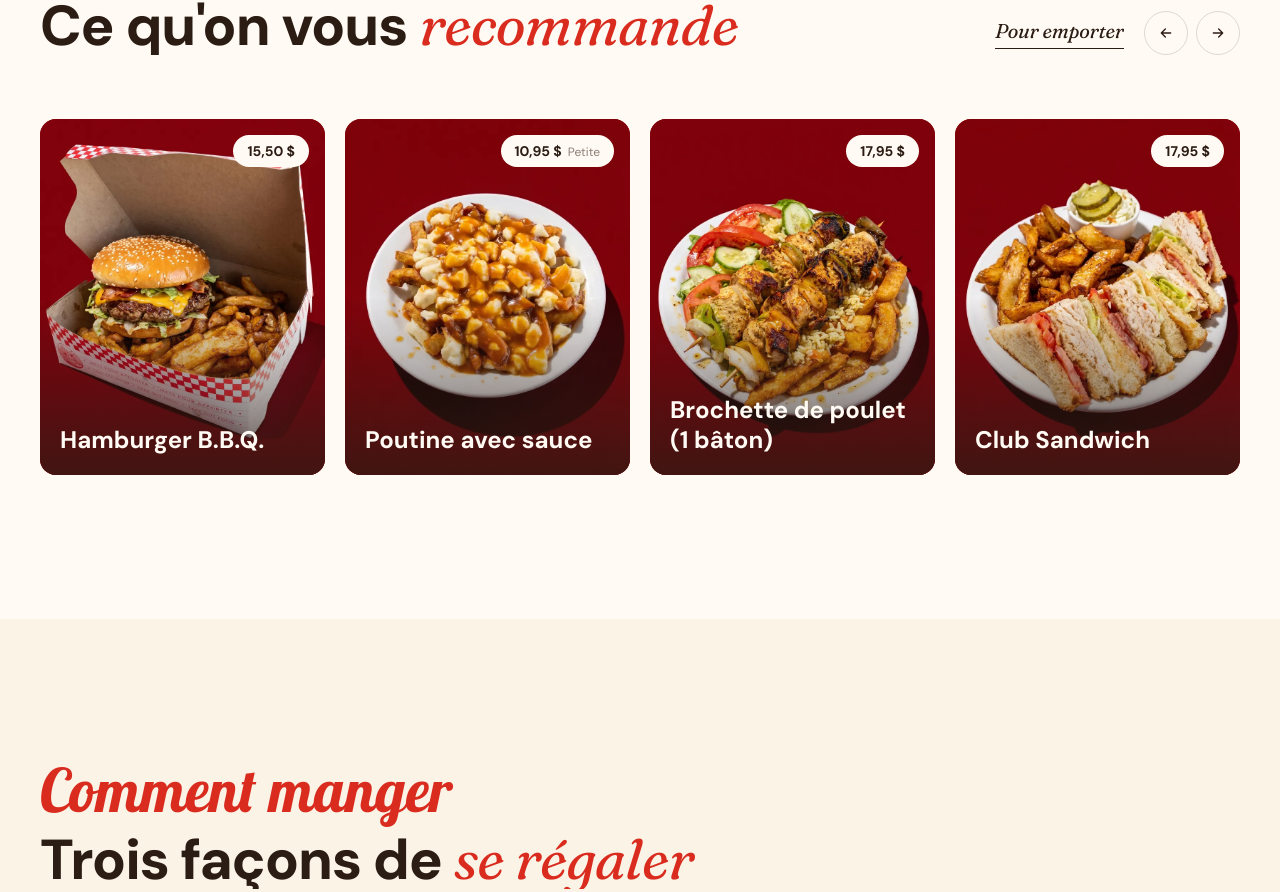
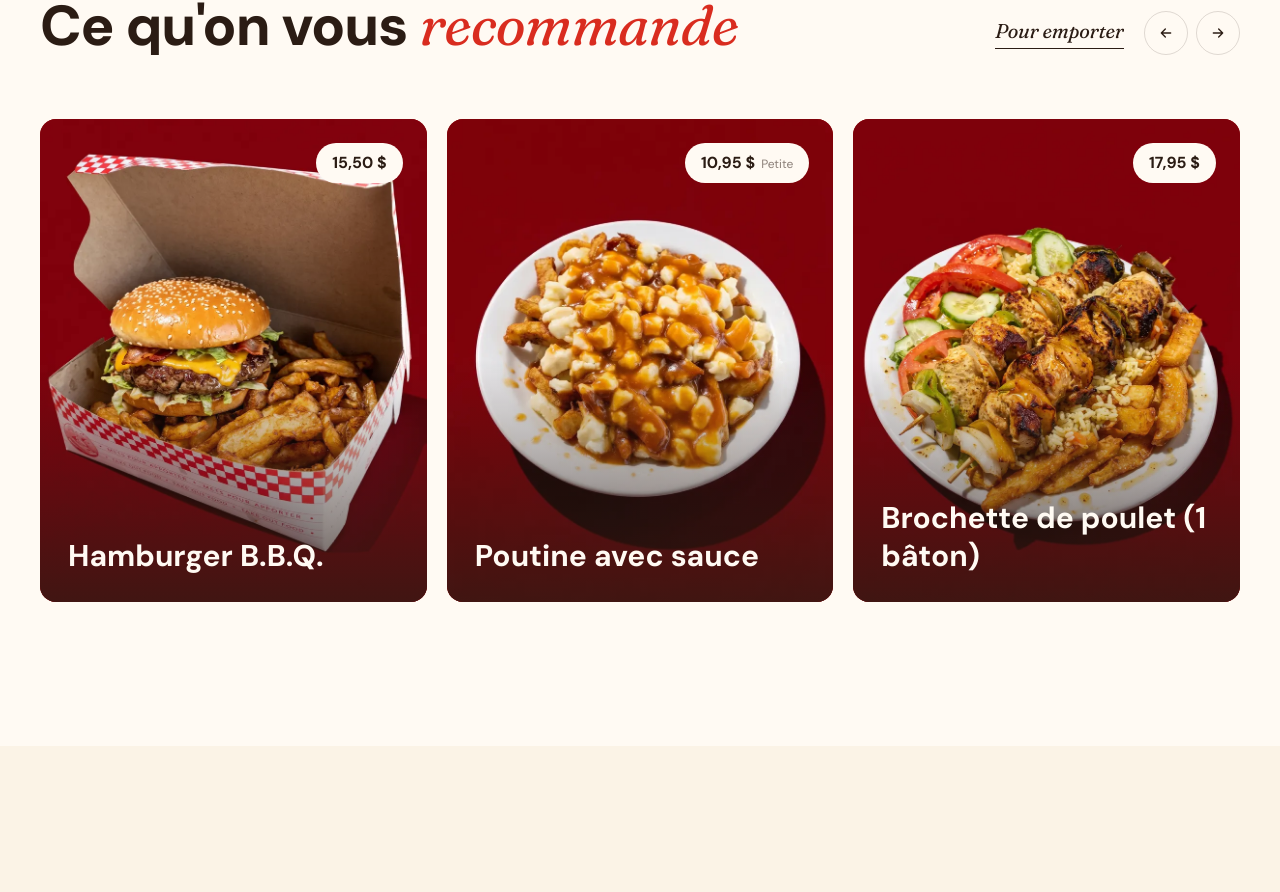
Before and after one commit to Miiles01/la-patatheque, a React (Vite) app: page / in a window 1280 px wide. Shown: the part 1608-2500 px from the top of the page. Built offline with nearby package versions, Linux system fonts and the light colour scheme; no server answers.

Commit message:
style: cards de recomendados más grandes (3 por fila en escritorio)
Co-Authored-By: Claude Opus 5.5 <noreply@anthropic.com>

```diff
--- a/src/pages/Home.tsx
+++ b/src/pages/Home.tsx
@@ -160,7 +160,7 @@ function BestSellers() {
                   commander("best-sellers");
                 }}
                 data-fade={Math.min(i, 3) * 0.08}
-                className="group relative snap-start shrink-0 w-[72%] sm:w-[44%] lg:w-[calc((100%-3.75rem)/4)] aspect-[4/5] rounded-2xl overflow-hidden bg-red-700"
+                className="group relative snap-start shrink-0 w-[84%] sm:w-[58%] lg:w-[calc((100%-2.5rem)/3)] aspect-[4/5] rounded-2xl overflow-hidden bg-red-700"
               >
                 {row?.photo || b.image ? (
                   <img
@@ -178,12 +178,12 @@ function BestSellers() {
                 {/* Darkens the bottom so the name stays readable on any photo. */}
                 <div className="absolute inset-x-0 bottom-0 h-1/2 bg-linear-to-t from-ink/75 to-ink/0" />
                 {price !== null && (
-                  <span className="absolute top-3 right-3 md:top-4 md:right-4 rounded-full bg-paper px-3.5 py-1.5 text-sm font-display font-bold tabular-nums text-ink">
+                  <span className="absolute top-4 right-4 md:top-6 md:right-6 rounded-full bg-paper px-4 py-2 text-base font-display font-bold tabular-nums text-ink">
                     {formatPrice(price)}
                     {size && <span className="ml-1.5 text-xs font-normal text-ink/55">{size}</span>}
                   </span>
                 )}
-                <h3 className="absolute left-4 right-4 bottom-4 md:left-5 md:bottom-5 font-display font-bold text-paper text-lg md:text-2xl leading-tight">
+                <h3 className="absolute left-5 right-5 bottom-5 md:left-7 md:right-7 md:bottom-7 font-display font-bold text-paper text-2xl md:text-3xl leading-tight">
                   {name}
                 </h3>
               </a>
```
